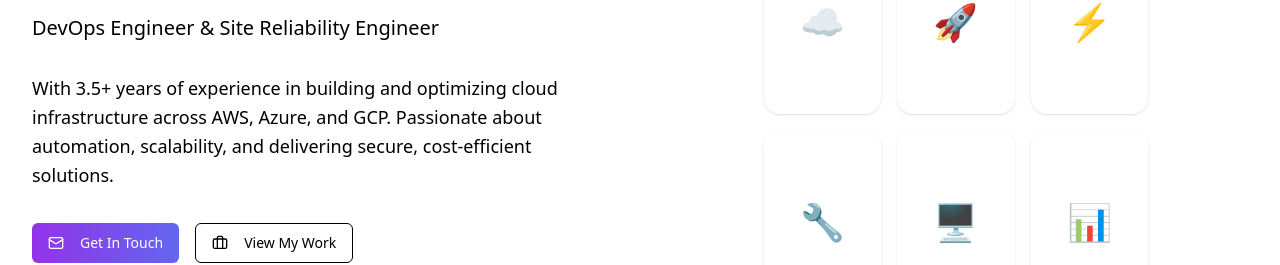
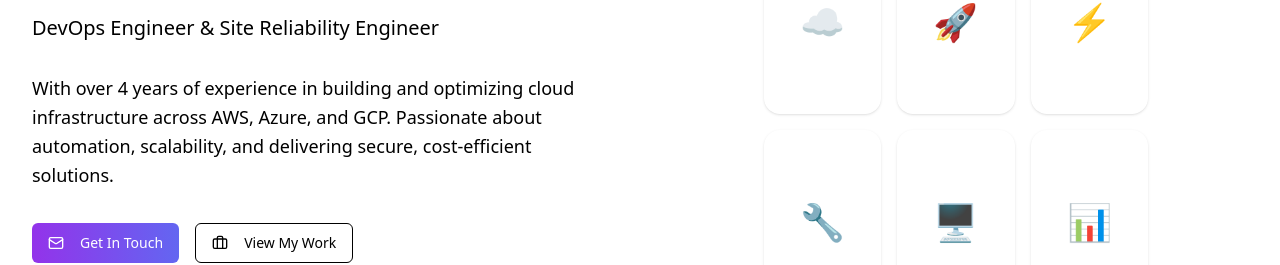
Before and after one commit to sohaibmohd18/sohaibmohammed.github.io, a Next.js app: page / in a window 1280 px wide. Shown: the part 326-591 px from the top of the page. Built offline with nearby package versions, Linux system fonts and the light colour scheme.

Commit message:
Update hero-section.tsx

```diff
--- a/components/hero-section.tsx
+++ b/components/hero-section.tsx
@@ -47,7 +47,7 @@
               animate={{ opacity: 1 }}
               transition={{ duration: 0.6, delay: 0.2 }}
             >
-              With 3.5+ years of experience in building and optimizing cloud infrastructure across AWS, Azure, and GCP. Passionate about automation, scalability, and delivering secure, cost-efficient solutions.
+              With over 4 years of experience in building and optimizing cloud infrastructure across AWS, Azure, and GCP. Passionate about automation, scalability, and delivering secure, cost-efficient solutions.
             </motion.p>
 
             <motion.div
```
